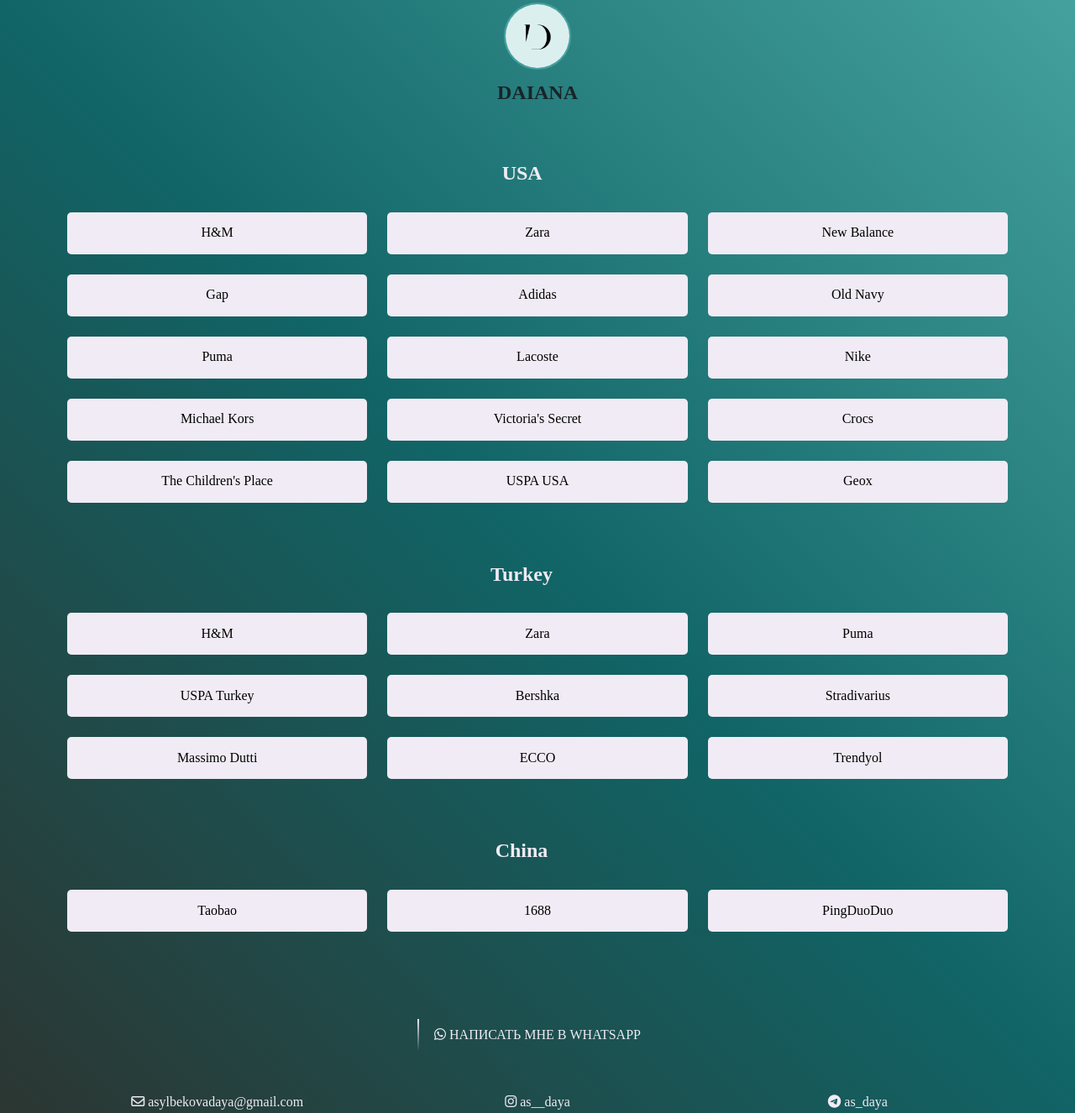
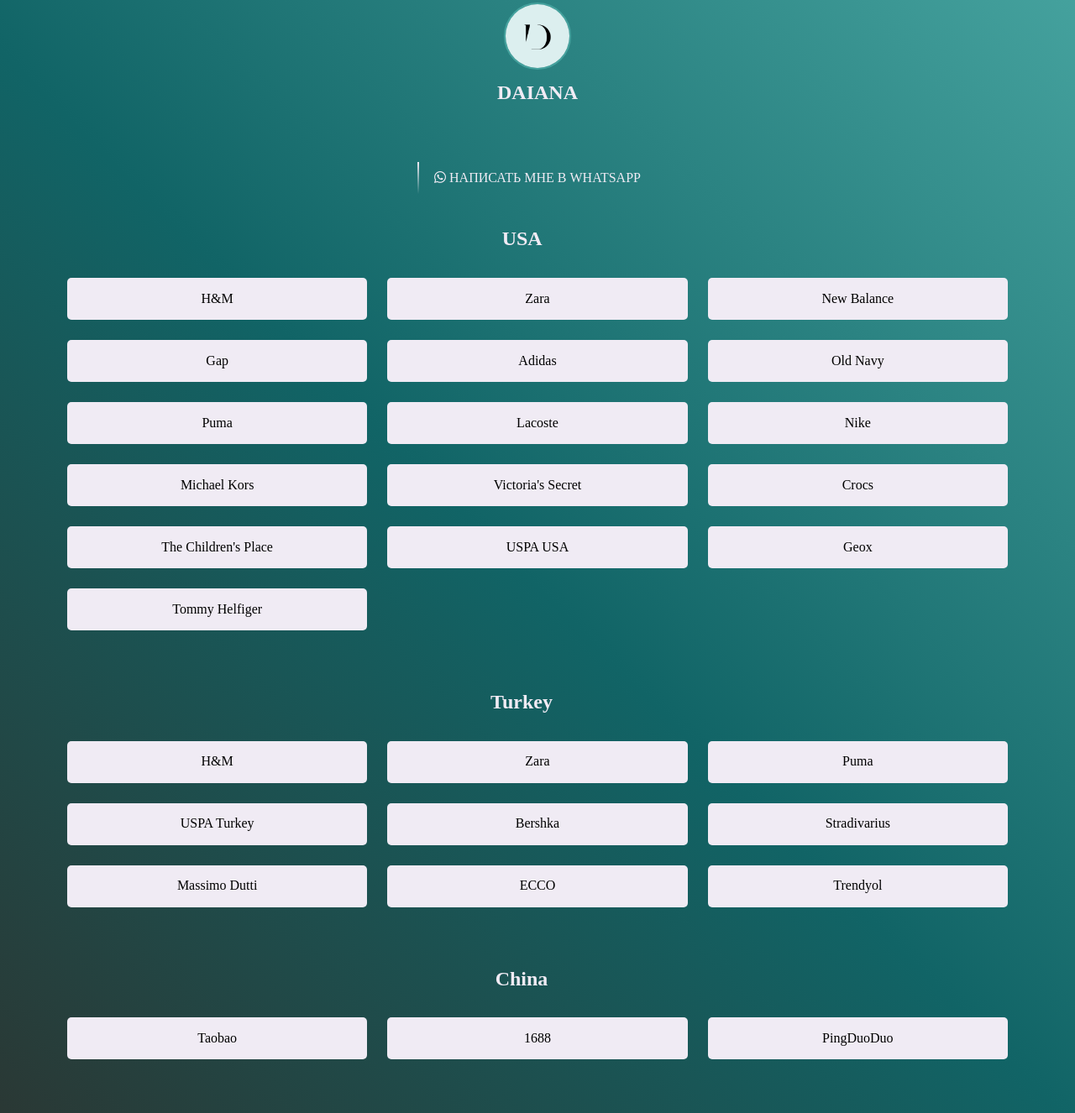
Before and after one commit to 1daiana/daiana_buyer, a plain HTML site: page index.html in a window 1280 px wide. Shown: the part 17-1343 px from the top of the page at 84% size. Drawn offline with Linux system fonts and the light colour scheme.

Commit message:
some changes

```diff
--- a/index.html
+++ b/index.html
@@ -32,6 +32,13 @@
       </nav>
     </header>
     <main>
+      <div class="whatsapp">
+        <a
+          href="https://api.whatsapp.com/send/?phone=996508077727&text&type=phone_number&app_absent=0"
+          ><i class="fa-brands fa-whatsapp"></i> Написать мне в WhatsApp
+          <span></span><span></span><span></span><span></span
+        ></a>
+      </div>
       <section class="section container">
         <div class="usa">
           <h3 class="title">USA <span class="flag-icon flag-icon-us"></span></h3>
@@ -92,6 +99,9 @@
             <li class="usa__item">
               <a href="https://www.geox.com/int/">Geox</a>
             </li>
+            <li class="usa__item">
+              <a href="https://usa.tommy.com/en">Tommy Helfiger</a>
+            </li>
           </ul>
         </div>
       </section>
@@ -149,13 +159,6 @@
         </div>
       </section>
       <section class="section container">
-        <div class="whatsapp">
-          <a
-            href="https://api.whatsapp.com/send/?phone=996508077727&text&type=phone_number&app_absent=0"
-            ><i class="fa-brands fa-whatsapp"></i> Написать мне в WhatsApp
-            <span></span><span></span><span></span><span></span
-          ></a>
-        </div>
       </section>
     </main>
     <footer class="footer container">
--- a/styles.css/media.css
+++ b/styles.css/media.css
@@ -4,6 +4,5 @@
     .china__list,
     .contacts {
       grid-template-columns: 1fr;
-      background-color: aqua;
     }
 }
--- a/styles.scss/style.scss
+++ b/styles.scss/style.scss
@@ -1,4 +1,5 @@
 $main-color: #45a29e;
+$white-color: #f0ebf4;
 
 .container {
   max-width: 1160px;
@@ -21,7 +22,7 @@
   padding: 0.5rem 0;
   font-size: 1.5rem;
   margin-bottom: 1.5rem;
-  color: #f0ebf4;
+  color: $white-color;
 }
 
 body {
@@ -31,7 +32,7 @@
 .header {
   .nav {
     .title {
-      color: #17252a;
+      color: #f0ebf4;
       text-transform: uppercase;
       font-family: "Times New Roman";
       margin-bottom: 0;
@@ -42,7 +43,7 @@
       & img {
         width: 80px;
         border-radius: 50%;
-        border: 2px solid #45a29e;
+        border: 2px solid $main-color;
       }
     }
   }
@@ -55,12 +56,22 @@
   grid-template-columns: repeat(3, 1fr);
 }
 
+.usa__item a,
+.turkey__item a,
+.china__item a {
+  width: 100%;
+  height: 100%;
+  display: flex;
+  justify-content: center;
+  align-items: center;
+}
+
 .usa__item,
 .turkey__item,
 .china__item {
   height: 50px;
   width: 100%;
-  background-color: #f0ebf4;
+  background-color: $white-color;
   display: grid;
   place-items: center;
   border-radius: 5px;
@@ -94,8 +105,8 @@
     background: #dcefef;
     color: #000;
     border-radius: 5px;
-    box-shadow: 0 0 5px $main-color, 0 0 25px $main-color, 0 0 50px $main-color,
-      0 0 100px $main-color;
+    box-shadow: 0 0 5px $white-color, 0 0 25px $white-color, 0 0 50px $white-color,
+      0 0 100px $white-color;
   }
 
   & a span {
@@ -108,7 +119,7 @@
     left: -100%;
     width: 100%;
     height: 2px;
-    background: linear-gradient(90deg, transparent, #f0ebf4);
+    background: linear-gradient(90deg, transparent, $white-color);
     animation: btn-anim1 1s linear infinite;
   }
 
@@ -127,7 +138,7 @@
     right: 0;
     width: 2px;
     height: 100%;
-    background: linear-gradient(180deg, transparent, #f0ebf4);
+    background: linear-gradient(180deg, transparent, $white-color);
     animation: btn-anim2 1s linear infinite;
     animation-delay: 0.25s;
   }
@@ -147,7 +158,7 @@
     right: -100%;
     width: 100%;
     height: 2px;
-    background: linear-gradient(270deg, transparent, #f0ebf4);
+    background: linear-gradient(270deg, transparent, $white-color);
     animation: btn-anim3 1s linear infinite;
     animation-delay: 0.5s;
   }
@@ -167,7 +178,7 @@
     left: 0;
     width: 2px;
     height: 100%;
-    background: linear-gradient(360deg, transparent, #f0ebf4);
+    background: linear-gradient(360deg, transparent, $white-color);
     animation: btn-anim4 1s linear infinite;
     animation-delay: 0.75s;
   }
```
Also changed, not shown: styles.css/style.css.
